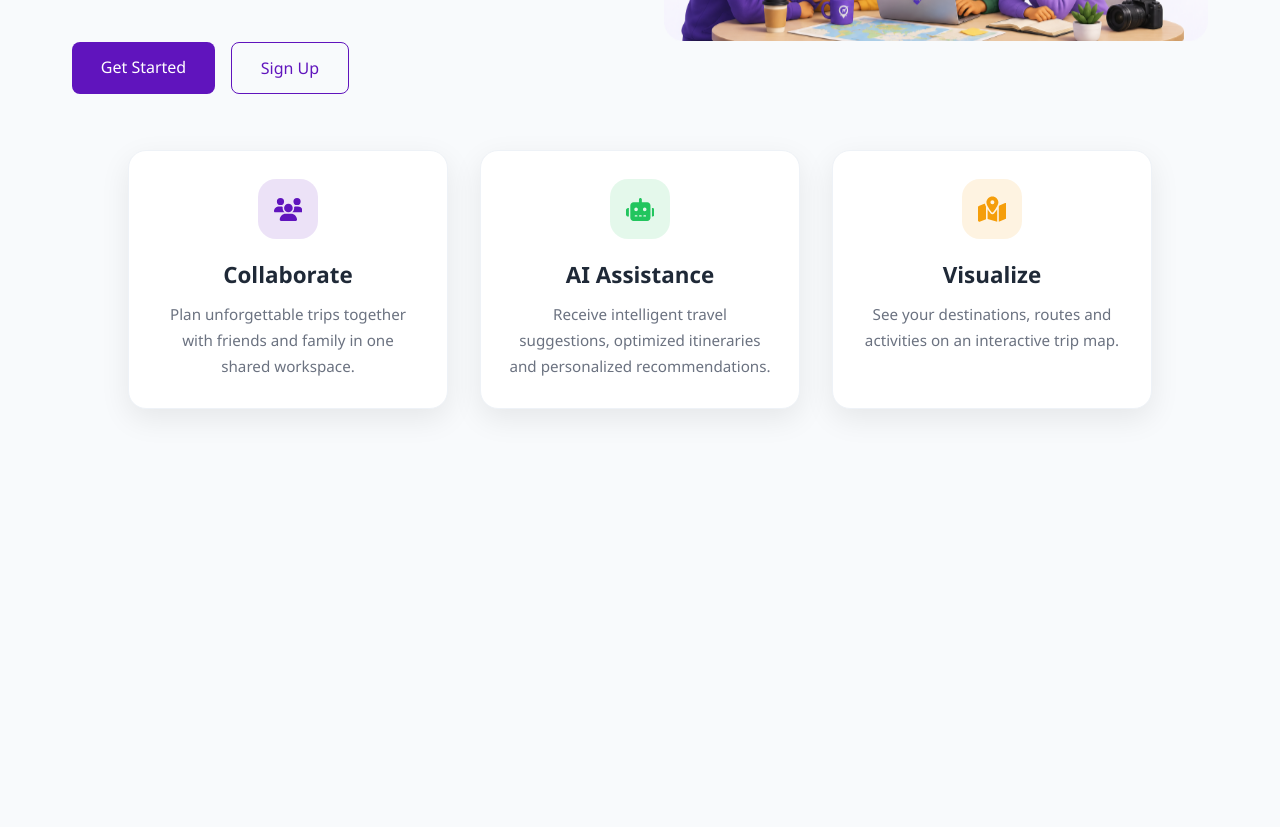
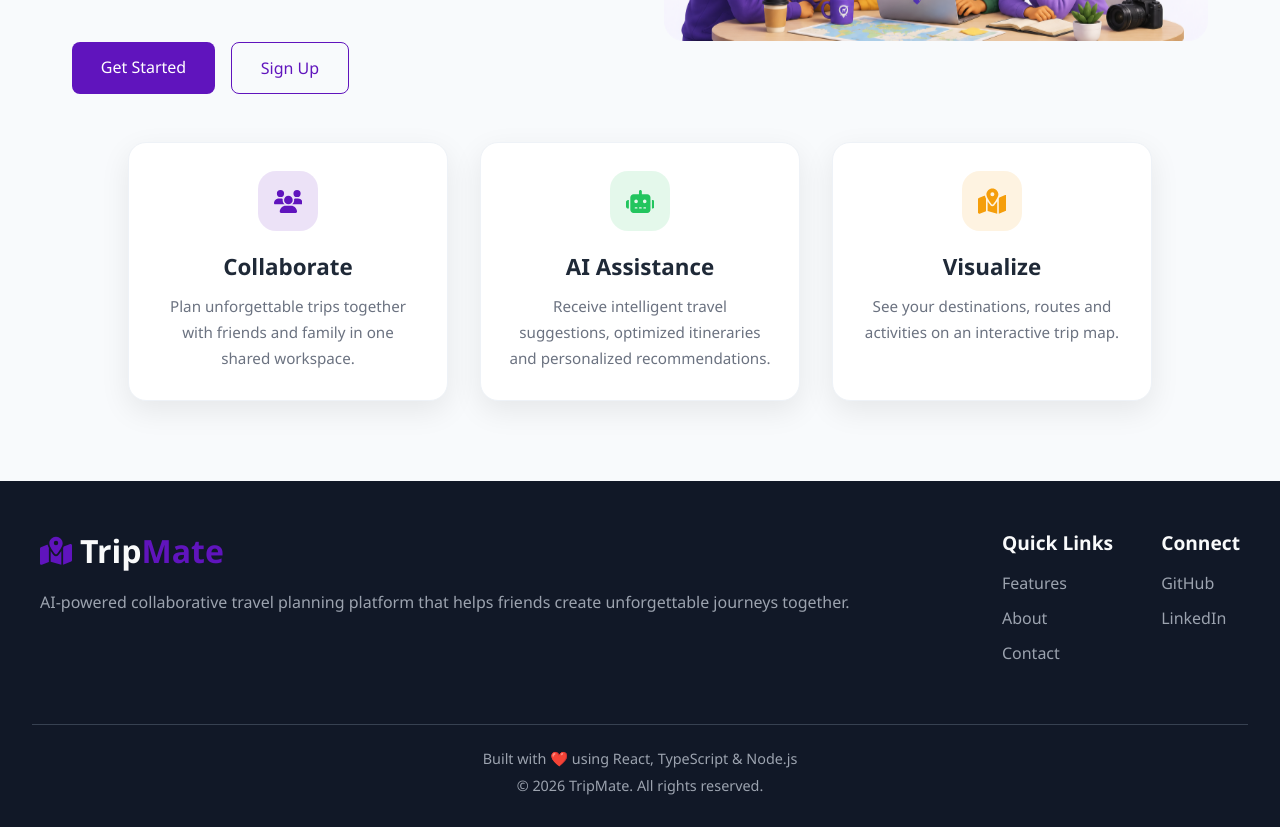
Before and after one commit to DilushkumarVasudevan/tripmate, a React (Vite) app in the folder frontend/: page / in a window 1280 px wide. Shown: the part 480-1307 px from the top of the page. Before the commit the page ends 937 px from the top, so only its background shows below. Built offline with nearby package versions, Linux system fonts and the light colour scheme.

Commit message:
Completed Fotter section and added to Homepage

```diff
--- a/frontend/src/pages/HomePage.tsx
+++ b/frontend/src/pages/HomePage.tsx
@@ -1,4 +1,5 @@
 import FeatureSection from "../shared/components/FeatureSection/FeatureSection";
+import Footer from "../shared/components/Footer";
 import HeroSection from "../shared/components/HeroSection/HeroSection";
 import Navbar from "../shared/components/Navbar/Navbar";
 
@@ -8,6 +9,7 @@ export default function HomePage() {
     <Navbar />
     <HeroSection />
     <FeatureSection />
+    <Footer />
     </>
   );
 }
--- a/frontend/src/shared/components/FeatureSection/FeatureSection.css
+++ b/frontend/src/shared/components/FeatureSection/FeatureSection.css
@@ -7,7 +7,7 @@
 
     gap: 2rem;
 
-    padding: 1.5rem 2rem 3rem;
+    padding: 1rem 2rem 2.5rem;
 
 }
 
@@ -73,7 +73,7 @@
 }
 
 .feature-section .card:hover .feature-icon {
-    transform: scale(1.08);
+     transform: scale(1.08) rotate(-5deg);
 }
 
 .feature-icon {
--- /dev/null
+++ b/frontend/src/shared/components/Footer/Footer.css
@@ -0,0 +1,125 @@
+.footer {
+    background-color: #111827;
+
+    color: #F9FAFB;
+
+    margin-top: 2.5rem;
+
+    padding: 3rem 2rem 1.5rem;
+}
+
+.footer-container {
+    max-width: 1200px;
+
+    margin: 0 auto;
+
+    display: flex;
+
+    justify-content: space-between;
+
+    gap: 3rem;
+
+    padding-bottom: 3rem;
+}
+
+.footer-brand {
+    flex: 2;
+}
+
+.footer-brand-logo {
+    display: flex;
+
+    align-items: center;
+
+    gap: .5rem;
+
+    margin-bottom: 1rem;
+}
+
+.footer-logo {
+    font-size: 2rem;
+
+    color: #6014BD;
+}
+
+.footer-brand h2 {
+    font-size: 2rem;
+
+    font-weight: 700;
+}
+
+.footer-brand span {
+    color: #6014BD;
+}
+
+.footer-brand p {
+    color: #9CA3AF;
+
+    line-height: 1.8;
+
+    max-width: 100%;
+}
+
+.footer-links ul,
+.footer-connect ul {
+    list-style: none;
+
+    margin-top: 1rem;
+}
+
+.footer-links li,
+.footer-connect li {
+    margin-bottom: .8rem;
+
+    color: #9CA3AF;
+
+    cursor: pointer;
+
+    transition: color .2s ease;
+}
+
+.footer-links li:hover,
+.footer-connect li:hover {
+    color: #6014BD;
+}
+
+.footer-links h3,
+.footer-connect h3 {
+    margin-bottom: 1rem;
+
+    font-size: 1.2rem;
+}
+
+.footer-bottom {
+    border-top: 1px solid #374151;
+
+    padding-top: 1.5rem;
+
+    text-align: center;
+}
+
+.footer-bottom p {
+    color: #9CA3AF;
+
+    margin-bottom: .5rem;
+
+    font-size: .9rem;
+}
+
+@media (max-width:768px){
+
+    .footer-container{
+
+        flex-direction: column;
+
+        text-align:center;
+
+        align-items:center;
+    }
+
+    .footer-brand-logo{
+
+        justify-content:center;
+    }
+
+}
--- /dev/null
+++ b/frontend/src/shared/components/Footer/Footer.tsx
@@ -0,0 +1,66 @@
+import { FaMapLocationDot } from 'react-icons/fa6'
+import "./Footer.css";
+
+export default function Footer() {
+    return (
+        <footer className="footer">
+
+            <div className="footer-container">
+
+                <div className="footer-brand">
+                    <div className="footer-brand-logo">
+
+                        <FaMapLocationDot className="footer-logo" />
+
+                        <h2>
+                            Trip<span>Mate</span>
+                        </h2>
+
+                    </div>
+
+                    <p>
+                        AI-powered collaborative travel planning platform that
+                        helps friends create unforgettable journeys together.
+                    </p>
+                </div>
+
+                <div className="footer-links">
+
+                    <h3>Quick Links</h3>
+
+                    <ul>
+                        <li>Features</li>
+                        <li>About</li>
+                        <li>Contact</li>
+                    </ul>
+
+                </div>
+
+                <div className="footer-connect">
+
+                    <h3>Connect</h3>
+
+                    <ul>
+                        <li>GitHub</li>
+                        <li>LinkedIn</li>
+                    </ul>
+
+                </div>
+
+            </div>
+
+            <div className="footer-bottom">
+
+                <p>
+                    Built with ❤️ using React, TypeScript & Node.js
+                </p>
+
+                <p>
+                    © {new Date().getFullYear()} TripMate. All rights reserved.
+                </p>
+
+            </div>
+
+        </footer>
+    );
+}
--- /dev/null
+++ b/frontend/src/shared/components/Footer/index.jsx
@@ -0,0 +1 @@
+export {default} from './Footer';
--- a/frontend/src/shared/components/HeroSection/HeroSection.css
+++ b/frontend/src/shared/components/HeroSection/HeroSection.css
@@ -2,7 +2,7 @@
     display: flex;
     max-width: 1200px;
     margin: 0 auto;
-    min-height: 60vh;
+    min-height: 55vh;
     align-items: center;
     justify-content: space-between;
     padding: 2rem;
```
